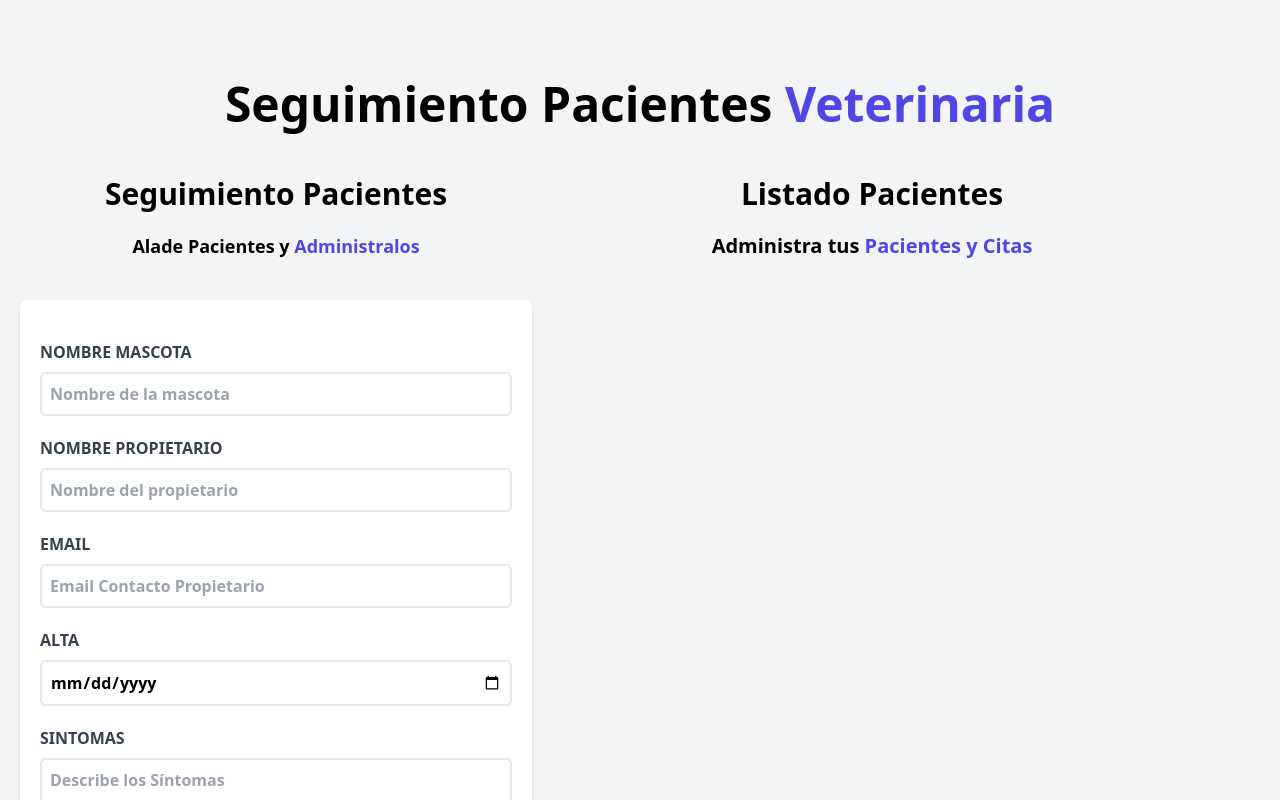
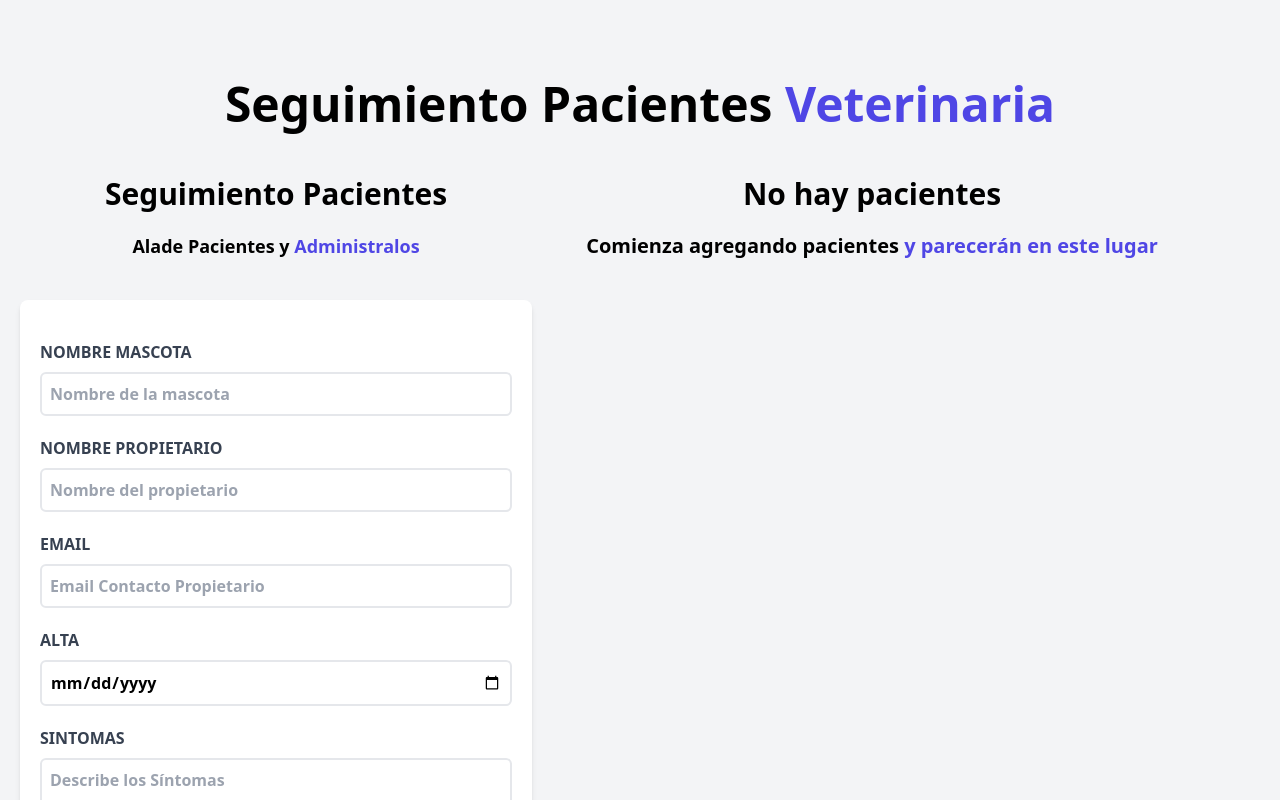
Before and after one commit to xNoelSV/React, a React (Vite) app in the folder Proyectos/PROYECTO 1 - Citas médicas/citas-react/: page / in a window 1280 px wide. Shown: the top 800 px of the page. Built offline with nearby package versions, Linux system fonts and the light colour scheme.

Commit message:
Proyecto 1: Button editar eliminar

```diff
--- a/Proyectos/PROYECTO 1 - Citas médicas/citas-react/src/App.jsx
+++ b/Proyectos/PROYECTO 1 - Citas médicas/citas-react/src/App.jsx
@@ -6,6 +6,7 @@
 function App() {
 
   const [pacientes, setPacientes] = useState([])
+  const [paciente, setPaciente] = useState({})
 
   return (
     <div className="container mx-auto mt-20">
@@ -19,6 +20,7 @@
         />
         <ListadoPacientes
           pacientes={pacientes}
+          setPaciente={setPaciente}
         />
       </div>
     </div>
--- a/Proyectos/PROYECTO 1 - Citas médicas/citas-react/src/components/Formulario.jsx
+++ b/Proyectos/PROYECTO 1 - Citas médicas/citas-react/src/components/Formulario.jsx
@@ -11,7 +11,7 @@
     const [error, setError] = useState(false);
 
     const generarId = () => {
-        const random = Math.random().toString(36).substr(2);
+        const random = Math.random().toString(36).substring(2);
         const fecha = Date.now().toString(36);
 
         return random + fecha;
--- a/Proyectos/PROYECTO 1 - Citas médicas/citas-react/src/components/ListadoPacientes.jsx
+++ b/Proyectos/PROYECTO 1 - Citas médicas/citas-react/src/components/ListadoPacientes.jsx
@@ -1,9 +1,12 @@
 import Paciente from './Paciente'
 
-const ListadoPacientes = ({ pacientes }) => {
+const ListadoPacientes = ({ pacientes, setPaciente }) => {
   console.log(pacientes)
   return (
     <div className='md:w-1/2 lg:3/5'>
+
+      {pacientes && pacientes.length ? (
+        <>
           <h2 className='font-black text-3xl text-center'>Listado Pacientes</h2>
 
           <p className='text-xl mt-5 text-center'>
@@ -11,16 +14,31 @@
             <span className='text-indigo-600 font-bold'>Pacientes y Citas</span>
           </p>
 
-      <div className='md:h-screen mt-10 overflow-y-scroll'>
-        {pacientes.map( paciente => {
+          <div className='md:h-screen mt-10 overflow-auto'>
+            {pacientes.map(paciente => {
               return (
                 <Paciente
-              key={ paciente.id }
+                  key={paciente.id}
                   paciente={paciente}
+                  setPaciente={setPaciente}
                 />
               )
             })}
+
           </div>
+        </>
+      ) : (
+        <>
+          <h2 className='font-black text-3xl text-center'>No hay pacientes</h2>
+
+          <p className='text-xl mt-5 text-center'>
+            Comienza agregando pacientes {''}
+            <span className='text-indigo-600 font-bold'>y parecerán en este lugar</span>
+          </p>
+        </>
+      )}
+
+
     </div>
   )
 }
--- a/Proyectos/PROYECTO 1 - Citas médicas/citas-react/src/components/Paciente.jsx
+++ b/Proyectos/PROYECTO 1 - Citas médicas/citas-react/src/components/Paciente.jsx
@@ -1,4 +1,4 @@
-const Paciente = ({ paciente }) => {
+const Paciente = ({ paciente, setPaciente }) => {
     console.log(paciente);
     const { nombre, propietario, email, fecha, sintomas } = paciente;
 
@@ -19,6 +19,21 @@
             <p className='font-bold mb-3 text-gray-700 uppercase'>Síntomas: {''}
                 <span className='font-normal normal-case'>{sintomas}</span>
             </p>
+
+            <div className="flex justify-between mt-10">
+                <button
+                    type="button"
+                    className="py-2 px-10 bg-indigo-600 hover:bg-indigo-700 text-white font-bold uppercase rounded-lg"
+                    onClick={() => setPaciente(paciente)}
+                >
+                    Editar
+                </button>
+                <button
+                    type="button"
+                    className="py-2 px-10 bg-red-600 hover:bg-red-700 text-white font-bold uppercase rounded-lg"
+                >Eliminar
+                </button>
+            </div>
         </div>
     )
 }
```
Lines whose indentation alone changed are shown as unchanged.
